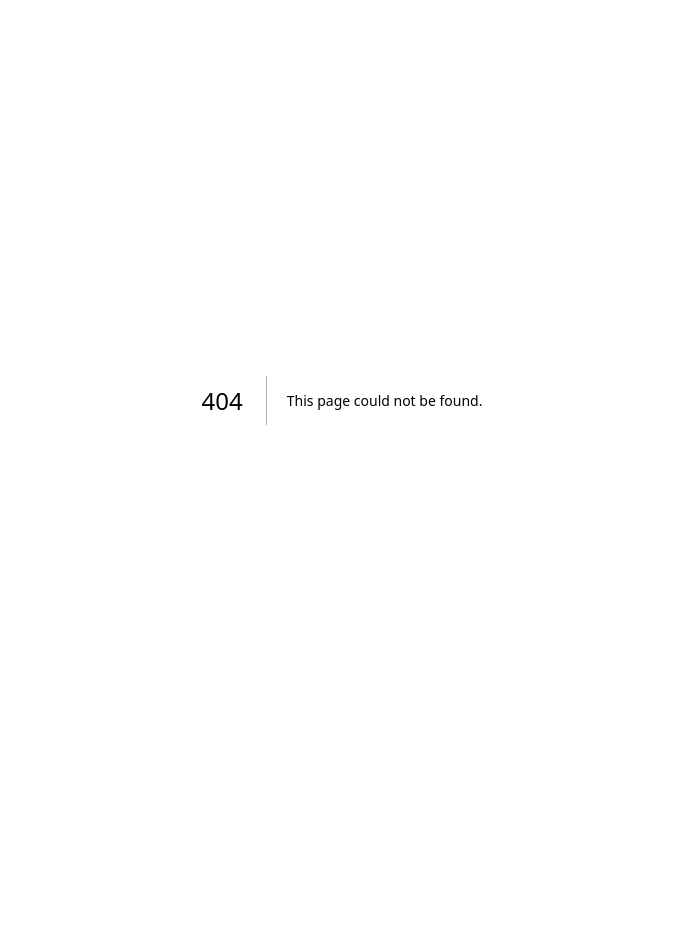
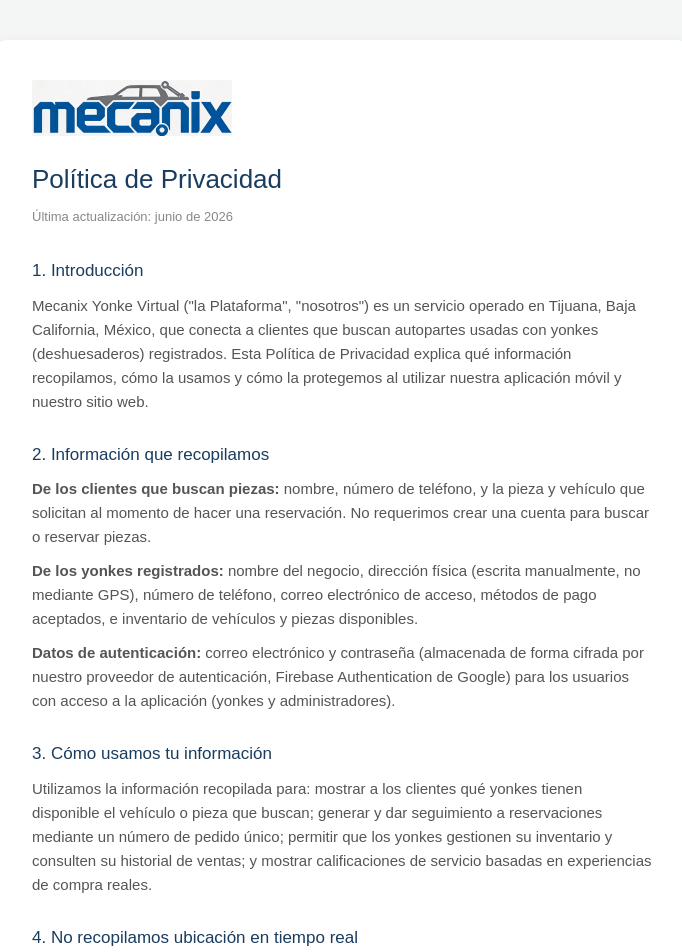
Before and after one commit to pelonetepelon484/mecanix-yonke-web, a Next.js app: page /privacidad in a window 1280 px wide. Before the commit this address had no page. Shown: the top 952 px of the page, without its empty margins (298-980 px from the left). Before the commit the page ends 800 px from the top, so only its background shows below. Built offline with nearby package versions, Linux system fonts and the light colour scheme.

Commit message:
Política de privacidad

```diff
--- /dev/null
+++ b/src/app/privacidad/page.js
@@ -0,0 +1,86 @@
+export default function Privacidad() {
+  return (
+    <main style={{ minHeight: '100vh', backgroundColor: '#F4F5F5', padding: '40px 20px' }}>
+      <div style={{ maxWidth: '700px', margin: '0 auto', backgroundColor: '#fff', borderRadius: '16px', padding: '40px', boxShadow: '0 2px 12px rgba(0,0,0,0.06)' }}>
+
+        <img
+          src="/mecanix-logo.png"
+          alt="Mecanix"
+          style={{ width: '200px', display: 'block', marginBottom: '24px' }}
+        />
+
+        <h1 style={{ color: '#1A3C5E', fontSize: '26px', marginBottom: '8px' }}>
+          Política de Privacidad
+        </h1>
+        <p style={{ color: '#888', fontSize: '13px', marginBottom: '32px' }}>
+          Última actualización: junio de 2026
+        </p>
+
+        <Seccion titulo="1. Introducción">
+          Mecanix Yonke Virtual ("la Plataforma", "nosotros") es un servicio operado en Tijuana, Baja California, México, que conecta a clientes que buscan autopartes usadas con yonkes (deshuesaderos) registrados. Esta Política de Privacidad explica qué información recopilamos, cómo la usamos y cómo la protegemos al utilizar nuestra aplicación móvil y nuestro sitio web.
+        </Seccion>
+
+        <Seccion titulo="2. Información que recopilamos">
+          <p style={parrafoStyle}><strong>De los clientes que buscan piezas:</strong> nombre, número de teléfono, y la pieza y vehículo que solicitan al momento de hacer una reservación. No requerimos crear una cuenta para buscar o reservar piezas.</p>
+          <p style={parrafoStyle}><strong>De los yonkes registrados:</strong> nombre del negocio, dirección física (escrita manualmente, no mediante GPS), número de teléfono, correo electrónico de acceso, métodos de pago aceptados, e inventario de vehículos y piezas disponibles.</p>
+          <p style={parrafoStyle}><strong>Datos de autenticación:</strong> correo electrónico y contraseña (almacenada de forma cifrada por nuestro proveedor de autenticación, Firebase Authentication de Google) para los usuarios con acceso a la aplicación (yonkes y administradores).</p>
+        </Seccion>
+
+        <Seccion titulo="3. Cómo usamos tu información">
+          <p style={parrafoStyle}>Utilizamos la información recopilada para: mostrar a los clientes qué yonkes tienen disponible el vehículo o pieza que buscan; generar y dar seguimiento a reservaciones mediante un número de pedido único; permitir que los yonkes gestionen su inventario y consulten su historial de ventas; y mostrar calificaciones de servicio basadas en experiencias de compra reales.</p>
+        </Seccion>
+
+        <Seccion titulo="4. No recopilamos ubicación en tiempo real">
+          La Plataforma no accede ni rastrea la ubicación GPS de tu dispositivo. Las direcciones que se muestran corresponden a la dirección del negocio (yonke), capturada manualmente por el propio yonke o por nuestro equipo durante el registro.
+        </Seccion>
+
+        <Seccion titulo="5. Con quién compartimos tu información">
+          <p style={parrafoStyle}>No vendemos ni rentamos información personal a terceros. La información de contacto de un cliente (nombre y teléfono) que hace una reservación es visible únicamente para el yonke correspondiente a esa reservación, con el fin de coordinar la entrega de la pieza.</p>
+          <p style={parrafoStyle}>Utilizamos servicios de terceros para operar la Plataforma, incluyendo Firebase (Google) para almacenamiento de datos y autenticación, y Vercel para el hospedaje del sitio web. Estos proveedores procesan datos en nuestro nombre bajo sus propias políticas de seguridad.</p>
+        </Seccion>
+
+        <Seccion titulo="6. Almacenamiento y seguridad">
+          Los datos se almacenan en servidores de Firebase (Google Cloud) con reglas de seguridad que restringen el acceso según el rol del usuario (cliente, yonke o administrador). Solo el personal autorizado de Mecanix Yonke Virtual tiene acceso administrativo a la base de datos completa.
+        </Seccion>
+
+        <Seccion titulo="7. Tus derechos">
+          Puedes solicitar la corrección o eliminación de tu información personal (incluyendo el cierre de una cuenta de yonke) escribiendo directamente al correo de contacto que aparece al final de este documento.
+        </Seccion>
+
+        <Seccion titulo="8. Menores de edad">
+          La Plataforma no está dirigida a menores de edad. No recopilamos intencionalmente información de personas menores de 18 años.
+        </Seccion>
+
+        <Seccion titulo="9. Cambios a esta política">
+          Podemos actualizar esta Política de Privacidad ocasionalmente. Cualquier cambio será publicado en esta misma página con la fecha de actualización correspondiente.
+        </Seccion>
+
+        <Seccion titulo="10. Contacto">
+          Si tienes preguntas sobre esta Política de Privacidad o sobre el manejo de tu información, puedes escribirnos a:
+          <p style={{ ...parrafoStyle, fontWeight: 'bold', color: '#1A3C5E', marginTop: '8px' }}>
+            powerpctijuana@gmail.com
+          </p>
+        </Seccion>
+
+        <div style={{ textAlign: 'center', marginTop: '40px' }}>
+          <p style={{ color: '#aaa', fontSize: '13px', fontStyle: 'italic' }}>
+            Mecanix • Tecnología al servicio del mecánico
+          </p>
+        </div>
+      </div>
+    </main>
+  );
+}
+
+function Seccion({ titulo, children }) {
+  return (
+    <div style={{ marginBottom: '28px' }}>
+      <h2 style={{ color: '#1A3C5E', fontSize: '17px', marginBottom: '10px' }}>{titulo}</h2>
+      <div style={{ color: '#555', fontSize: '15px', lineHeight: '1.6' }}>{children}</div>
+    </div>
+  );
+}
+
+const parrafoStyle = {
+  marginBottom: '10px',
+};
```
